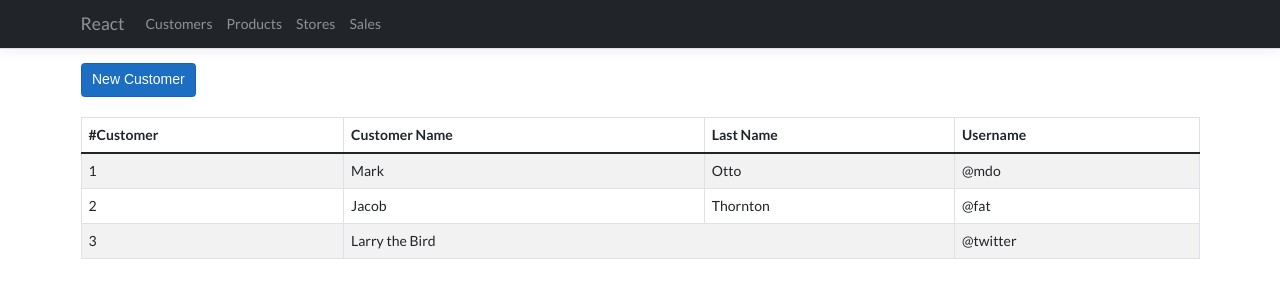
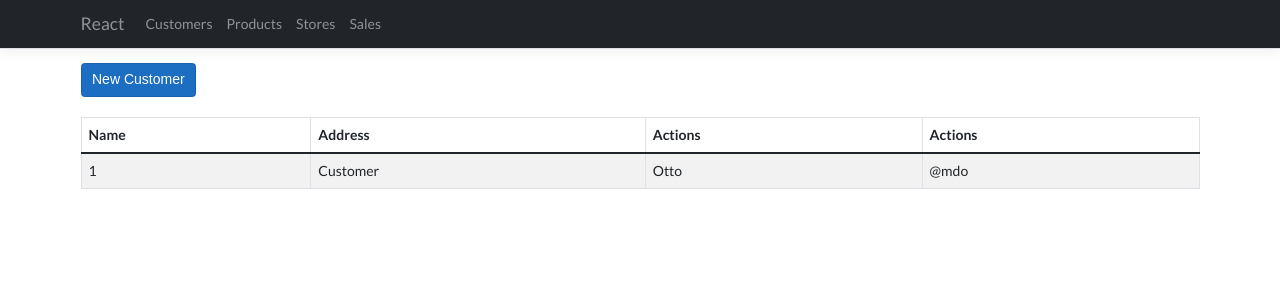
Before and after one commit to lauraluuu/SalesManagementApp, a React (Create React App) app in the folder ClientApp/: page / in a window 1280 px wide. Shown: the top 300 px of the page. Built offline with nearby package versions, Linux system fonts and the light colour scheme.

Commit message:
set up tables

```diff
--- a/ClientApp/src/components/CustomerComponent.js
+++ b/ClientApp/src/components/CustomerComponent.js
@@ -15,29 +15,18 @@ import { Table, Button } from 'reactstrap';
             <Table striped bordered hover>
                 <thead>
                     <tr>
-                    <th>#Customer</th>
-                    <th>Customer Name</th>
-                    <th>Last Name</th>
-                    <th>Username</th>
+                    <th>Name</th>
+                    <th>Address</th>
+                    <th>Actions</th>
+                    <th>Actions</th>
                     </tr>
                 </thead>
                 <tbody>
                     <tr>
                     <td>1</td>
-                    <td>Mark</td>
+                    <td>Customer</td>
                     <td>Otto</td>
                     <td>@mdo</td>
-                    </tr>
-                    <tr>
-                    <td>2</td>
-                    <td>Jacob</td>
-                    <td>Thornton</td>
-                    <td>@fat</td>
-                    </tr>
-                    <tr>
-                    <td>3</td>
-                    <td colSpan={2}>Larry the Bird</td>
-                    <td>@twitter</td>
                     </tr>
                 </tbody>
             </Table>
--- a/ClientApp/src/components/ProductComponent.js
+++ b/ClientApp/src/components/ProductComponent.js
@@ -15,29 +15,18 @@ import { Table, Button } from 'reactstrap';
             <Table striped bordered hover>
                 <thead>
                     <tr>
-                    <th>#Product</th>
-                    <th>Product Name</th>
-                    <th>Last Name</th>
-                    <th>Username</th>
+                    <th>Name</th>
+                    <th>Price</th>
+                    <th>Actions</th>
+                    <th>Actions</th>
                     </tr>
                 </thead>
                 <tbody>
                     <tr>
                     <td>1</td>
-                    <td>Mark</td>
+                    <td>Product</td>
                     <td>Otto</td>
                     <td>@mdo</td>
-                    </tr>
-                    <tr>
-                    <td>2</td>
-                    <td>Jacob</td>
-                    <td>Thornton</td>
-                    <td>@fat</td>
-                    </tr>
-                    <tr>
-                    <td>3</td>
-                    <td colSpan={2}>Larry the Bird</td>
-                    <td>@twitter</td>
                     </tr>
                 </tbody>
             </Table>
--- a/ClientApp/src/components/SalesComponent.js
+++ b/ClientApp/src/components/SalesComponent.js
@@ -15,29 +15,22 @@ import { Table, Button } from 'reactstrap';
             <Table striped bordered hover>
                 <thead>
                     <tr>
-                    <th>#Sales</th>
-                    <th>Sales Name</th>
-                    <th>Last Name</th>
-                    <th>Username</th>
+                    <th>Customer</th>
+                    <th>Product</th>
+                    <th>Store</th>
+                    <th>Date Sold</th>
+                    <th>Actions</th>
+                    <th>Actions</th>
                     </tr>
                 </thead>
                 <tbody>
                     <tr>
                     <td>1</td>
-                    <td>Mark</td>
+                    <td>Sa;es</td>
                     <td>Otto</td>
                     <td>@mdo</td>
-                    </tr>
-                    <tr>
-                    <td>2</td>
-                    <td>Jacob</td>
-                    <td>Thornton</td>
-                    <td>@fat</td>
-                    </tr>
-                    <tr>
-                    <td>3</td>
-                    <td colSpan={2}>Larry the Bird</td>
-                    <td>@twitter</td>
+                    <td>Otto</td>
+                    <td>@mdo</td>
                     </tr>
                 </tbody>
             </Table>
--- a/ClientApp/src/components/StoreComponent.js
+++ b/ClientApp/src/components/StoreComponent.js
@@ -15,29 +15,18 @@ import { Table, Button } from 'reactstrap';
             <Table striped bordered hover>
                 <thead>
                     <tr>
-                    <th>#Store</th>
-                    <th>Store Name</th>
-                    <th>Last Name</th>
-                    <th>Username</th>
+                    <th>Name</th>
+                    <th>Address</th>
+                    <th>Actions</th>
+                    <th>Actions</th>
                     </tr>
                 </thead>
                 <tbody>
                     <tr>
                     <td>1</td>
-                    <td>Mark</td>
+                    <td>Store</td>
                     <td>Otto</td>
                     <td>@mdo</td>
-                    </tr>
-                    <tr>
-                    <td>2</td>
-                    <td>Jacob</td>
-                    <td>Thornton</td>
-                    <td>@fat</td>
-                    </tr>
-                    <tr>
-                    <td>3</td>
-                    <td colSpan={2}>Larry the Bird</td>
-                    <td>@twitter</td>
                     </tr>
                 </tbody>
             </Table>
```
